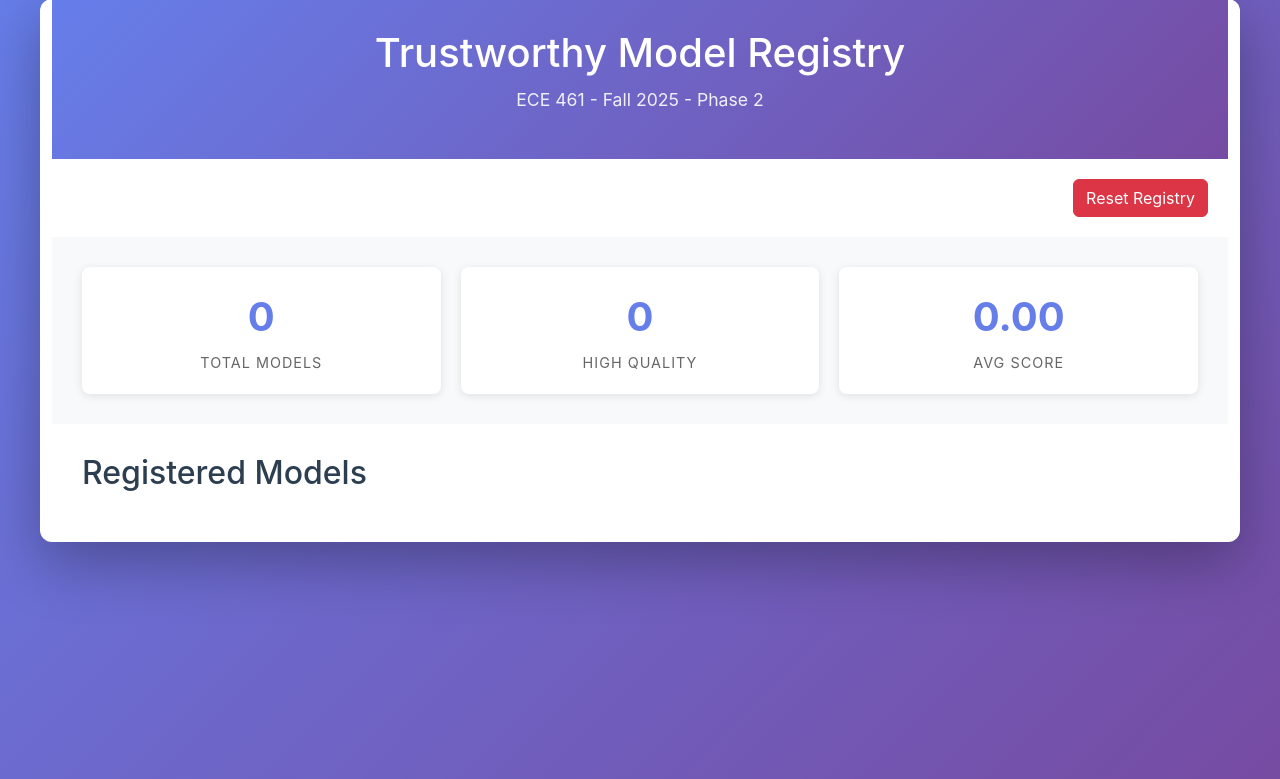
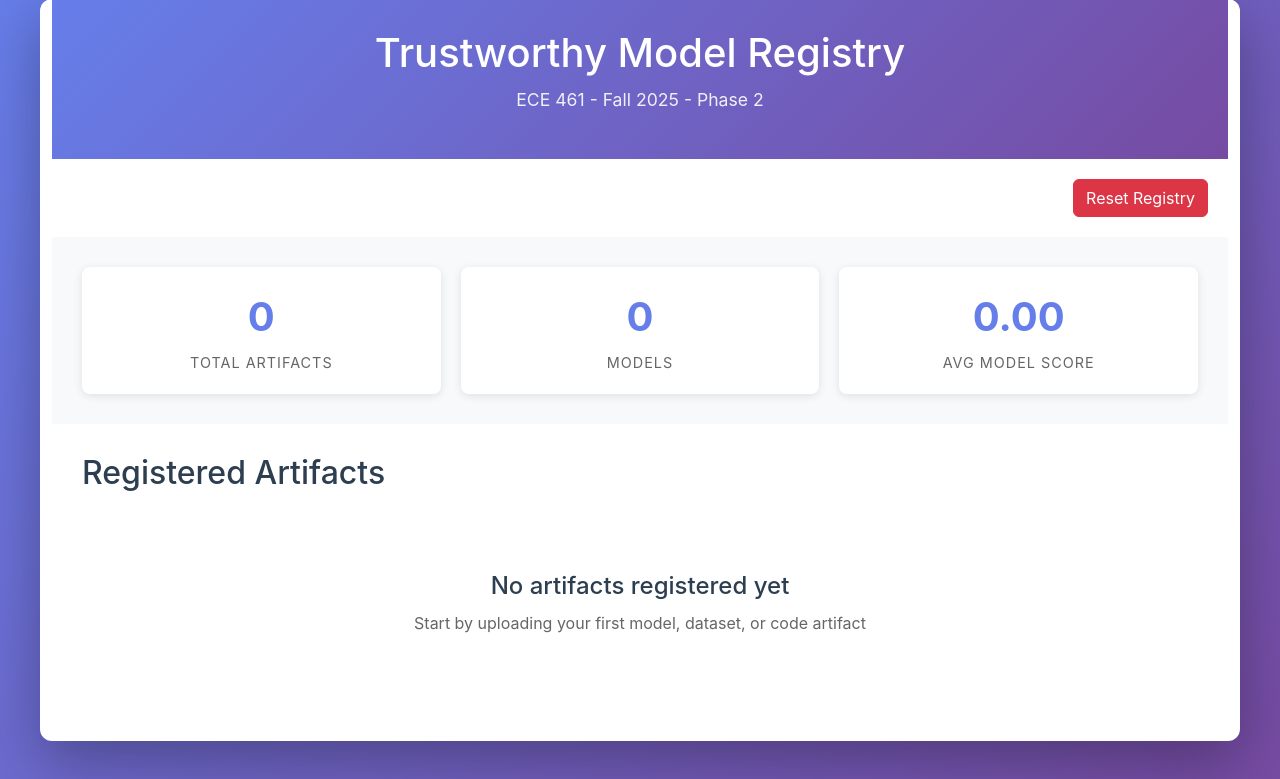
Before and after one commit to TristanG115/117-Phase-2-CLI, a FastAPI app: page / in a window 1280 px wide. Shown: the part 21-800 px from the top of the page. Run offline with FastAPI, Linux system fonts and the light colour scheme.

Commit message:
Update Index and attempt to fix rate function

```diff
--- a/server.py
+++ b/server.py
@@ -1,4 +1,3 @@
-import asyncio
 import gc
 import hashlib
 import json
@@ -222,87 +221,60 @@ def _build_artifact_results(queries, artifacts):
     return results
 
 
-async def rate_model_background(artifact_id: int, name: str, url: str):
-    """Background task to rate a model after upload and mark invalid if score < 0.5"""
+def rate_model_sync(name: str, url: str) -> tuple:
+    """
+    Synchronously rate a model during upload.
+    Returns (rating_metadata, is_valid)
+    """
     try:
-        logger.info(f"Starting background rating for {name} (ID: {artifact_id})")
+        logger.info(f"Starting rating for {name}")
 
         # Run the evaluation
         results = model_evaluator.evaluate_urls([url])
 
         if not results or len(results) == 0:
             logger.warning(f"No rating results for {name}")
-            # Set default failed rating
-            rating_metadata = {
+            return {
                 "net_score": 0.0,
                 "rating_calculated": True,
-                "rating_valid": False,
-            }
-        else:
-            result = results[0]
-            rating_metadata = result
-            rating_metadata["rating_calculated"] = True
+            }, False
 
-            # CRITICAL: Check if model meets 0.5 threshold for ALL non-latency metrics
-            net_score = result.get("net_score", 0.0)
+        result = results[0]
+        rating_metadata = result
+        rating_metadata["rating_calculated"] = True
 
-            # Check each Phase 1 metric against 0.5 threshold
-            metrics_to_check = [
-                "license",
-                "ramp_up_time",
-                "bus_factor",
-                "performance_claims",
-                "dataset_and_code_score",
-                "dataset_quality",
-                "code_quality",
-            ]
+        # Check if model meets 0.5 threshold for ALL non-latency Phase 1 metrics
+        metrics_to_check = [
+            "license",
+            "ramp_up_time",
+            "bus_factor",
+            "performance_claims",
+            "dataset_and_code_score",
+            "dataset_quality",
+            "code_quality",
+        ]
 
-            all_metrics_pass = net_score >= 0.5
-            for metric in metrics_to_check:
-                if result.get(metric, 0.0) < 0.5:
-                    all_metrics_pass = False
-                    logger.warning(
-                        f"Model {name} failed metric {metric}: {result.get(metric, 0.0)}"
-                    )
-                    break
+        all_metrics_pass = True
+        for metric in metrics_to_check:
+            metric_score = result.get(metric, 0.0)
+            if metric_score < 0.5:
+                all_metrics_pass = False
+                logger.warning(f"Model {name} failed metric {metric}: {metric_score}")
+                break
 
-            rating_metadata["rating_valid"] = all_metrics_pass
+        net_score = result.get("net_score", 0.0)
+        logger.info(
+            f"Rating completed for {name}: net_score={net_score}, valid={all_metrics_pass}"
+        )
 
-            if not all_metrics_pass:
-                logger.warning(
-                    f"Model {name} failed rating validation (net_score={net_score})"
-                )
-
-        # Update artifact with rating in metadata_json
-        artifact = registry_handler.get_artifact_by_id(str(artifact_id))
-        if artifact:
-            existing_metadata = json.loads(artifact.get("metadata_json", "{}"))
-            existing_metadata.update(rating_metadata)
-
-            # Mark as invalid if it failed the threshold
-            if not rating_metadata.get("rating_valid", False):
-                existing_metadata["invalid"] = True
-                existing_metadata["invalid_reason"] = (
-                    "Model did not meet minimum 0.5 threshold on all metrics"
-                )
-
-            registry_handler.update_artifact(
-                str(artifact_id),
-                metadata_json=json.dumps(existing_metadata),
-                score=rating_metadata.get("net_score", 0.0),
-            )
-
-            if rating_metadata.get("rating_valid", False):
-                logger.info(
-                    f"Rating completed for {name}: net_score={rating_metadata.get('net_score', 0.0)} - VALID"
-                )
-            else:
-                logger.warning(
-                    f"Rating completed for {name}: net_score={rating_metadata.get('net_score', 0.0)} - INVALID"
-                )
+        return rating_metadata, all_metrics_pass
 
     except Exception as e:
         logger.error(f"Error rating model {name}: {e}")
+        return {
+            "net_score": 0.0,
+            "rating_calculated": True,
+        }, False
 
 
 @app.post("/artifacts")
@@ -779,8 +751,49 @@ async def register_artifact(artifact_type: str, request: Request):
 
     # Start background rating task for models
     if artifact_type == "model":
-        asyncio.create_task(rate_model_background(new_id, original_name, url))
-        logger.info(f"Started background rating task for model {original_name}")
+        logger.info(f"Rating model {original_name} before upload...")
+        rating_metadata, is_valid = rate_model_sync(original_name, url)
+
+        if not is_valid:
+            # Model failed rating - return 424
+            logger.warning(
+                f"Model {original_name} disqualified: net_score={rating_metadata.get('net_score', 0.0)}"
+            )
+            raise HTTPException(
+                status_code=424,
+                detail="Package is not uploaded due to disqualified rating.",
+            )
+
+        # Model passed - save it with rating metadata
+        metadata_to_save = {"type": artifact_type}
+        metadata_to_save.update(rating_metadata)
+
+        artifact_id = registry_handler.add_artifact(
+            name=original_name,
+            artifact_type=artifact_type,
+            score=rating_metadata.get("net_score", 0.0),
+            url=url,
+            tags=artifact_type,
+            code_url=code_url,
+            dataset_url=dataset_url,
+            metadata=metadata_to_save,
+        )
+        logger.info(
+            f"Registered model {original_name} (ID: {artifact_id}) with net_score={rating_metadata.get('net_score', 0.0)}"
+        )
+    else:
+        # For code/dataset: just save without rating
+        artifact_id = registry_handler.add_artifact(
+            name=original_name,
+            artifact_type=artifact_type,
+            score=0.0,
+            url=url,
+            tags=artifact_type,
+            code_url=code_url,
+            dataset_url=dataset_url,
+            metadata={"type": artifact_type},
+        )
+        logger.info(f"Registered {artifact_type} artifact ID: {artifact_id}")
 
     # Return response
     resp = {
--- a/templates/index.html
+++ b/templates/index.html
@@ -80,13 +80,13 @@
       padding: 30px;
     }
 
-    .model-grid {
+    .artifact-grid {
       display: grid;
       gap: 20px;
       margin-top: 20px;
     }
 
-    .model-card {
+    .artifact-card {
       background: white;
       border: 2px solid #e9ecef;
       border-radius: 8px;
@@ -94,20 +94,20 @@
       transition: all 0.3s ease;
     }
 
-    .model-card:hover {
+    .artifact-card:hover {
       border-color: #667eea;
       box-shadow: 0 4px 12px rgba(102, 126, 234, 0.2);
       transform: translateY(-2px);
     }
 
-    .model-header {
+    .artifact-header {
       display: flex;
       justify-content: space-between;
       align-items: center;
       margin-bottom: 15px;
     }
 
-    .model-name {
+    .artifact-name {
       font-size: 1.3em;
       font-weight: 600;
       color: #2c3e50;
@@ -122,7 +122,17 @@
       font-size: 0.9em;
     }
 
-    .model-meta {
+    .type-badge {
+      background: #e9ecef;
+      color: #495057;
+      padding: 8px 16px;
+      border-radius: 20px;
+      font-weight: 600;
+      font-size: 0.9em;
+      text-transform: uppercase;
+    }
+
+    .artifact-meta {
       display: grid;
       grid-template-columns: repeat(auto-fit, minmax(150px, 1fr));
       gap: 10px;
@@ -189,73 +199,78 @@
 <body>
   <div class="container">
     <header>
-      <h1> Trustworthy Model Registry</h1>
+      <h1>Trustworthy Model Registry</h1>
       <p class="subtitle">ECE 461 - Fall 2025 - Phase 2</p>
     </header>
 
-  <div style="padding: 20px; text-align:right;">
-    <button onclick="resetRegistry()" class="btn btn-danger">
-      Reset Registry
-    </button>
-  </div>
+    <div style="padding: 20px; text-align:right;">
+      <button onclick="resetRegistry()" class="btn btn-danger">
+        Reset Registry
+      </button>
+    </div>
 
     <div class="stats">
       <div class="stat-card">
         <div class="stat-value">{{ models|length }}</div>
-        <div class="stat-label">Total Models</div>
+        <div class="stat-label">Total Artifacts</div>
       </div>
       <div class="stat-card">
-        <div class="stat-value">{{ models|selectattr('score', 'gt', 0.5)|list|length }}</div>
-        <div class="stat-label">High Quality</div>
+        <div class="stat-value">{{ models|selectattr('artifact_type', 'equalto', 'model')|list|length }}</div>
+        <div class="stat-label">Models</div>
       </div>
       <div class="stat-card">
         <div class="stat-value">
-          {% if models %}
-          {{ "%.2f"|format(models|sum(attribute='score') / models|length) }}
+          {% set model_list = models|selectattr('artifact_type', 'equalto', 'model')|list %}
+          {% if model_list %}
+          {{ "%.2f"|format(model_list|sum(attribute='score') / model_list|length) }}
           {% else %}
           0.00
           {% endif %}
         </div>
-        <div class="stat-label">Avg Score</div>
+        <div class="stat-label">Avg Model Score</div>
       </div>
     </div>
 
     <div class="content">
-      <h2 style="margin-bottom: 20px; color: #2c3e50;"> Registered Models</h2>
+      <h2 style="margin-bottom: 20px; color: #2c3e50;">Registered Artifacts</h2>
 
       {% if models %}
-      <div class="model-grid">
-        {% for model in models %}
-        <div class="model-card">
-          <div class="model-header">
-            <div class="model-name">{{ model.name }}</div>
-            <div class="score-badge">Score: {{ "%.2f"|format(model.score) }}</div>
+      <div class="artifact-grid">
+        {% for artifact in models %}
+        <div class="artifact-card">
+          <div class="artifact-header">
+            <div class="artifact-name">{{ artifact.name }}</div>
+            {% if artifact.artifact_type == 'model' %}
+              <div class="score-badge">Score: {{ "%.2f"|format(artifact.score) }}</div>
+            {% else %}
+              <div class="type-badge">{{ artifact.artifact_type }}</div>
+            {% endif %}
           </div>
 
-          {% if model.tags %}
+          {% if artifact.tags %}
           <div style="margin: 10px 0;">
-            <span class="tag">{{ model.tags }}</span>
+            <span class="tag">{{ artifact.tags }}</span>
           </div>
           {% endif %}
 
-          <div class="model-meta">
-            {% if model.code_url and model.code_url != 'unknown' %}
+          <div class="artifact-meta">
+            {% if artifact.code_url and artifact.code_url != 'unknown' %}
             <div class="meta-item">
               <div class="meta-label">Code URL</div>
               <div class="meta-value">
-                <a href="{{ model.code_url }}" target="_blank" style="color: #667eea;">
-                  {{ model.code_url[:50] }}...
+                <a href="{{ artifact.code_url }}" target="_blank" style="color: #667eea;">
+                  {{ artifact.code_url[:50] }}...
                 </a>
               </div>
             </div>
             {% endif %}
 
-            {% if model.dataset_url and model.dataset_url != 'unknown' %}
+            {% if artifact.dataset_url and artifact.dataset_url != 'unknown' %}
             <div class="meta-item">
               <div class="meta-label">Dataset URL</div>
               <div class="meta-value">
-                <a href="{{ model.dataset_url }}" target="_blank" style="color: #667eea;">
-                  {{ model.dataset_url[:50] }}...
+                <a href="{{ artifact.dataset_url }}" target="_blank" style="color: #667eea;">
+                  {{ artifact.dataset_url[:50] }}...
                 </a>
               </div>
             </div>
@@ -263,11 +278,16 @@
 
             <div class="meta-item">
               <div class="meta-label">Created</div>
-              <div class="meta-value">{{ model.created_at[:10] }}</div>
+              <div class="meta-value">{{ artifact.created_at[:10] }}</div>
             </div>
           </div>
         </div>
         {% endfor %}
+      </div>
+      {% else %}
+      <div class="empty-state">
+        <h2>No artifacts registered yet</h2>
+        <p>Start by uploading your first model, dataset, or code artifact</p>
       </div>
       {% endif %}
     </div>
@@ -276,7 +296,7 @@
 
 <script>
     async function resetRegistry() {
-        if (!confirm("Are you sure? This will delete ALL stored models.")) {
+        if (!confirm("Are you sure? This will delete ALL stored artifacts.")) {
             return false;
         }
 
@@ -293,5 +313,4 @@
     }
 </script>
 
-
 </html>
```
